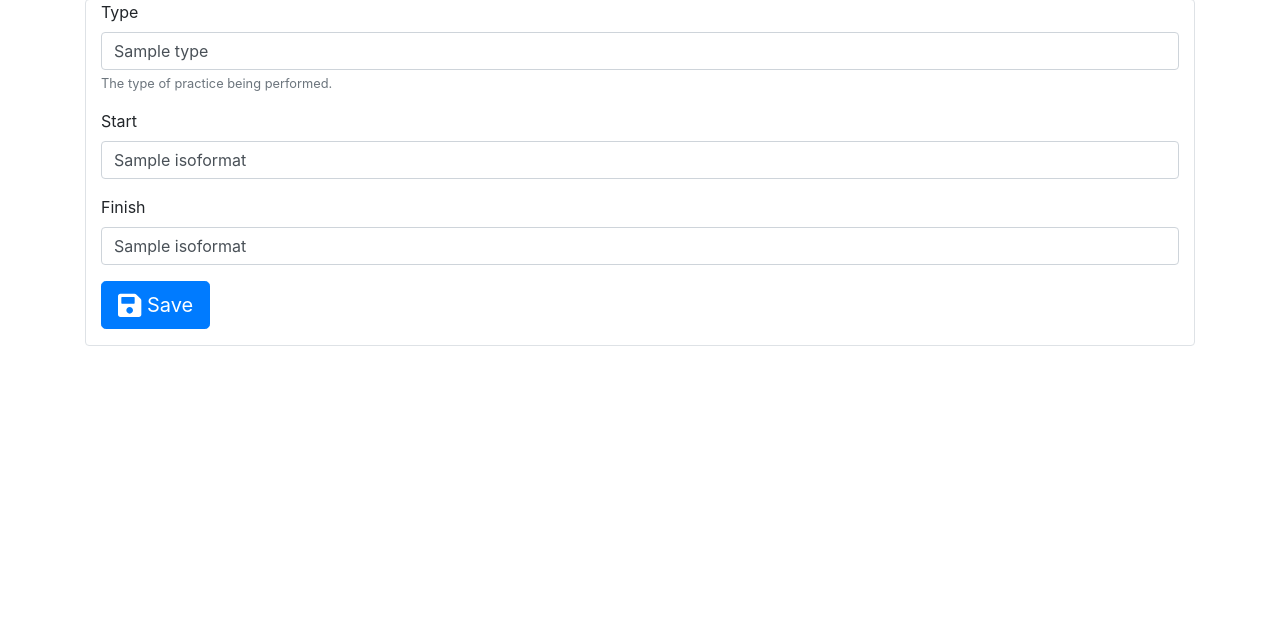
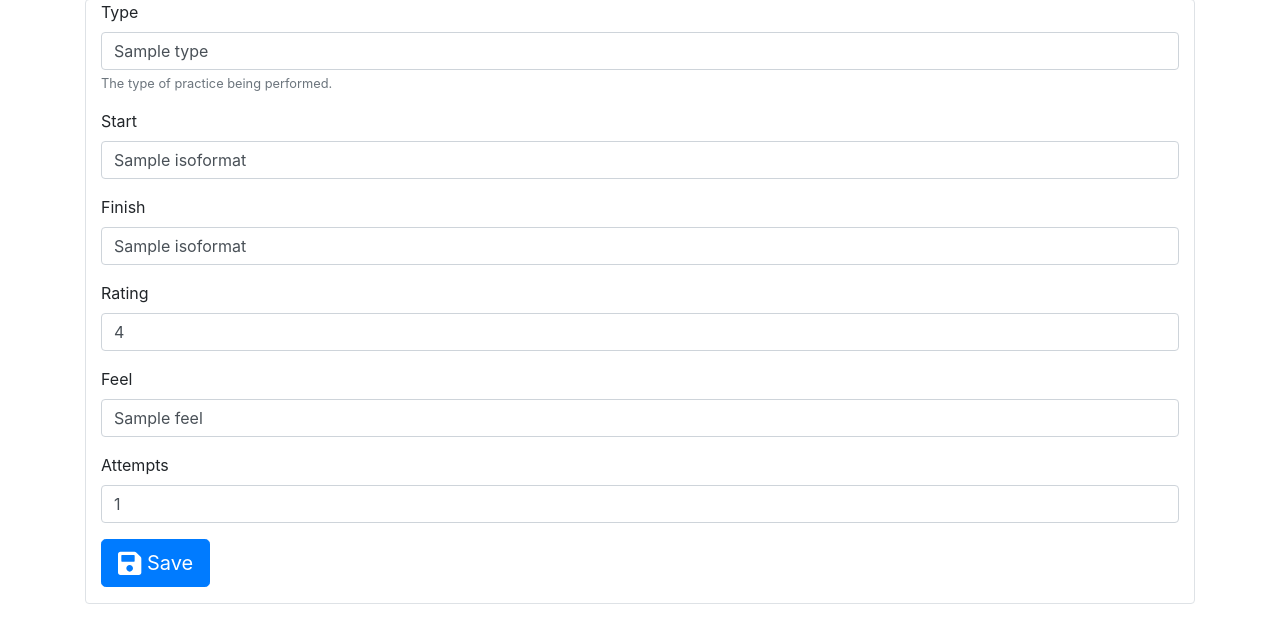
Before and after one commit to AnthonyHonstain/practice-session, a Django app: template record/templates/record/detail.html in a window 1280 px wide. Shown: the part 137-780 px from the top of the page. Run offline with Django 3.2, Linux system fonts and the light colour scheme; the template is opened without the code that fills it: most values are stand-ins (such as "Sample title", 1, 10 or a date in 2020); data that the repository does not hold is empty; parts of the project's set-up code (start-up, migrations or seed data) failed here and were passed over; some libraries are stand-ins or nearby versions.

Commit message:
Update the the UI to now show (index and details) all the new fields added to the model.

```diff
--- a/record/templates/record/detail.html
+++ b/record/templates/record/detail.html
@@ -55,8 +55,19 @@
                 <label for="finishInput">Finish</label>
                 <input type="text" class="form-control" name="finishInput" id="finishInput" value="{{ practice_session.finish|date:"c" }}">
             </div>
+            <div class="form-group">
+                <label for="ratingInput">Rating</label>
+                <input type="text" class="form-control" name="ratingInput" id="ratingInput" value="{{ practice_session.rating }}">
+            </div>
+            <div class="form-group">
+                <label for="feelInput">Feel</label>
+                <input type="text" class="form-control" name="feelInput" id="feelInput" value="{{ practice_session.feel }}">
+            </div>
+            <div class="form-group">
+                <label for="attemptInput">Attempts</label>
+                <input type="text" class="form-control" name="attemptInput" id="attemptInput" value="{{ practice_session.attemptCount }}">
+            </div>
             <button type="submit" class="btn btn-lg btn-primary"><i class="fas fa-save fa-lg"></i> Save</button>
-
         </form>
     </div>
 
--- a/record/templates/record/index.html
+++ b/record/templates/record/index.html
@@ -42,6 +42,9 @@
             <th scope="col">Type</th>
             <th scope="col">Start</th>
             <th scope="col">Finish</th>
+            <th scope="col">Rating</th>
+            <th scope="col">Feel</th>
+            <th scope="col">Attempts</th>
         </tr>
         </thead>
         <tbody>
@@ -50,6 +53,9 @@
             <td scope="row"><a href="{% url 'record:detail' practice_session.id %}"> {{ practice_session.type }}</a></td>
             <td>{{ practice_session.start }}</td>
             <td>{{ practice_session.finish }}</td>
+            <td>{{ practice_session.rating }}</td>
+            <td>{{ practice_session.feel }}</td>
+            <td>{{ practice_session.attemptCount }}</td>
         </tr>
         {% endfor %}
         </tbody>
--- a/record/views.py
+++ b/record/views.py
@@ -55,5 +55,8 @@ def update_practice_session(request, pk):
   practice_session.type = request.POST['typeInput']
   practice_session.start = request.POST['startInput']
   practice_session.finish = request.POST['finishInput']
+  practice_session.rating = request.POST['ratingInput']
+  practice_session.feel = request.POST['feelInput']
+  practice_session.attemptCount = request.POST['attemptInput']
   practice_session.save()
   return HttpResponseRedirect(reverse('record:detail', kwargs={'pk': practice_session.id}))
```
